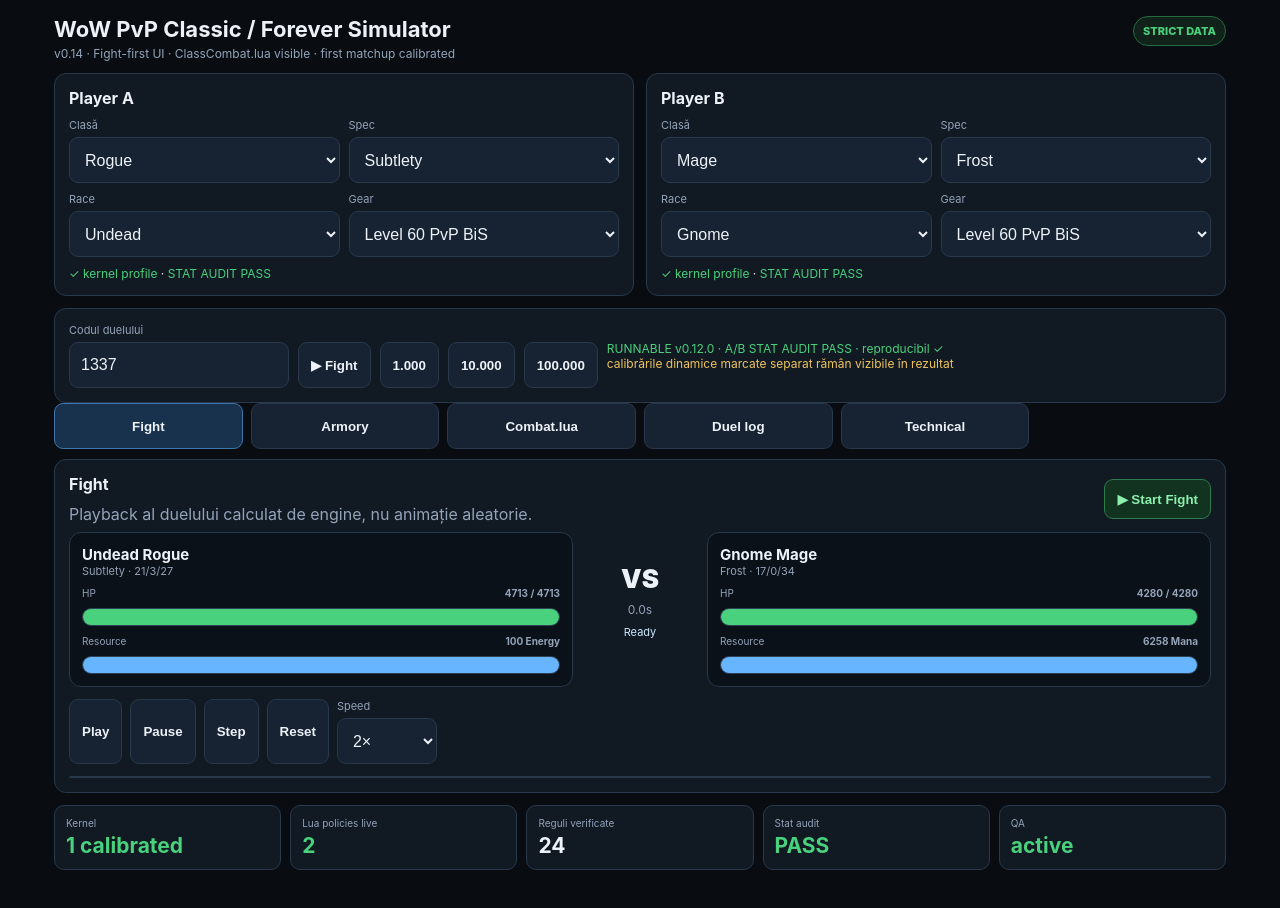
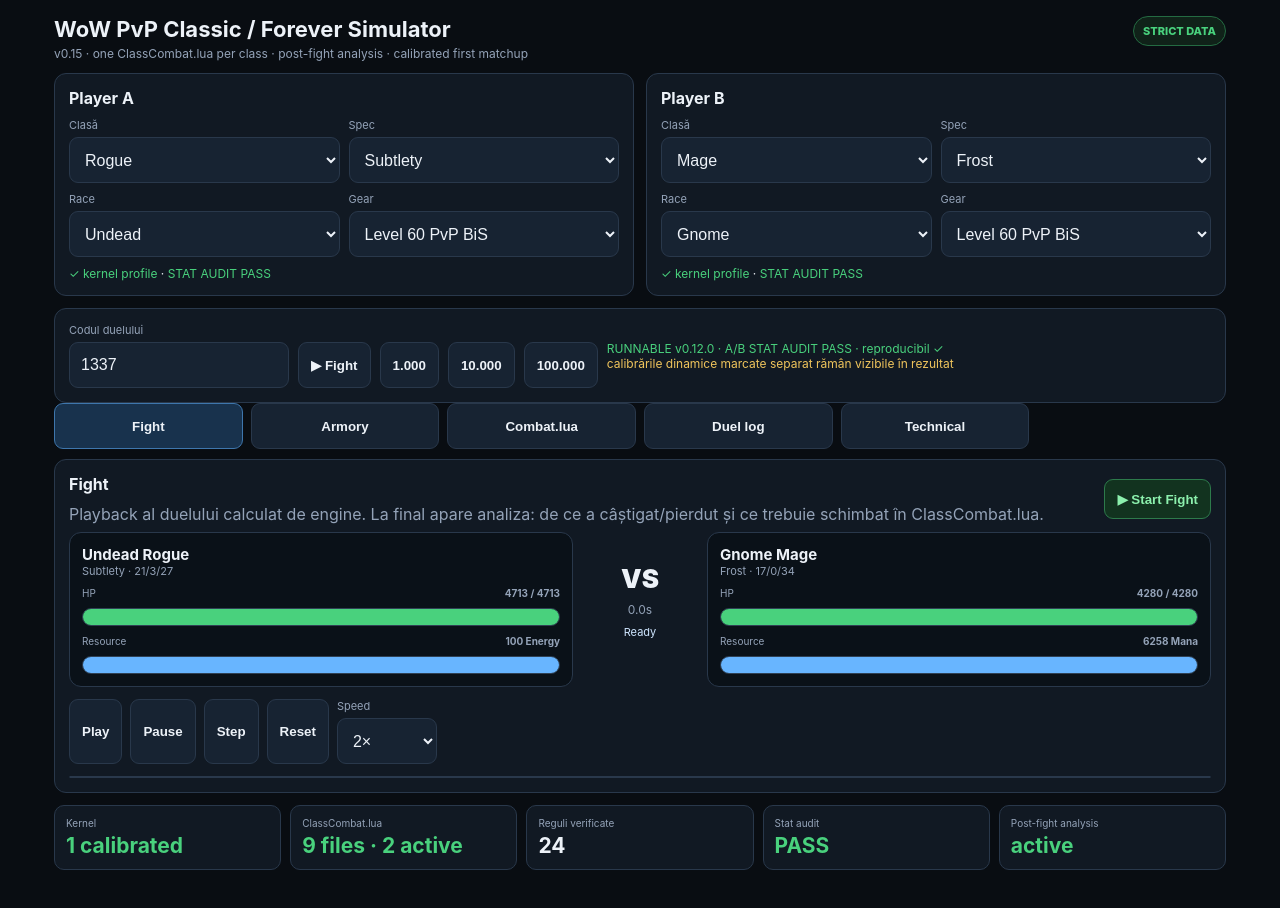
Before and after one commit to Kotzu/smallProject, a website built with Vite: page wow-pvp-sim/index.html in a window 1280 px wide. Built offline with nearby package versions, Linux system fonts and the light colour scheme; files whose address does not match are found by name.

Commit message:
Promote class-level Combat.lua architecture and post-fight analysis

```diff
--- a/wow-pvp-sim/index.html
+++ b/wow-pvp-sim/index.html
@@ -11,7 +11,7 @@
 <body>
 <main class="app">
   <header class="hero">
-    <div><h1>WoW PvP Classic / Forever Simulator</h1><p>v0.14 · Fight-first UI · ClassCombat.lua visible · first matchup calibrated</p></div>
+    <div><h1>WoW PvP Classic / Forever Simulator</h1><p>v0.15 · one ClassCombat.lua per class · post-fight analysis · calibrated first matchup</p></div>
     <div class="badge ok">STRICT DATA</div>
   </header>
 
@@ -32,7 +32,7 @@
   </nav>
 
   <section id="fight" class="tab active card">
-    <div class="combat-head"><div><h2>Fight</h2><div class="muted">Playback al duelului calculat de engine, nu animație aleatorie.</div></div><button id="fightRunBtn" class="fight-primary">▶ Start Fight</button></div>
+    <div class="combat-head"><div><h2>Fight</h2><div class="muted">Playback al duelului calculat de engine. La final apare analiza: de ce a câștigat/pierdut și ce trebuie schimbat în ClassCombat.lua.</div></div><button id="fightRunBtn" class="fight-primary">▶ Start Fight</button></div>
     <div id="fightError" class="red" style="margin:8px 0"></div>
     <div class="fight-layout">
       <article class="fighter"><div><h3>Undead Rogue</h3><div class="sub">Subtlety · 21/3/27</div></div><div class="bar-label"><span>HP</span><b id="fightRogueHp">—</b></div><div class="bar"><i id="fightRogueHpBar"></i></div><div class="bar-label"><span>Resource</span><b id="fightRogueRes">100 Energy</b></div><div class="bar resource"><i style="width:100%"></i></div></article>
@@ -45,7 +45,7 @@
 
   <section id="armory" class="tab card"><h2>Mini Armory</h2><div class="armory-grid"><article id="aArmory" class="armory-panel"></article><article id="bArmory" class="armory-panel"></article></div><div class="note">Gear, enchants și stat breakdown sunt separate de combat logic pentru audit.</div></section>
 
-  <section id="combat" class="tab card"><div class="combat-head"><div><h2>ClassCombat.lua</h2><div class="muted">Aici vezi deciziile efective ale clasei/spec-ului.</div></div><div class="combat-selector"><button class="active" data-policy="rogue">Rogue Sub</button><button data-policy="mage">Frost Mage</button></div></div><div class="arch-note"><div class="arch-box"><b>ClassCombat.lua</b><br><span class="muted">alege acțiunea</span></div><div class="arch-arrow">→</div><div class="arch-box"><b>Combat Engine</b><br><span class="muted">calculează hit / crit / damage / proc / resist</span></div></div><div id="combatPath" class="combat-path"></div><pre id="combatCode" class="code-view">Încarc…</pre><div class="note">Web-ul rulează momentan implementarea JS echivalentă din kernelul calibrat. ClassCombat.lua este acum prezent în repo și este politica lizibilă pe care o păstrăm în paralel cu engine-ul; următorul pas este parity QA între Lua și adapterul web.</div></section>
+  <section id="combat" class="tab card"><div class="combat-head"><div><h2>ClassCombat.lua — câte unul pentru fiecare clasă</h2><div class="muted">Rogue și Mage au logică activă. Celelalte 7 clase există deja ca fișiere stricte și rămân LOCKED până le verificăm spells/talents/gear.</div></div><div class="combat-selector"><button class="active" data-policy="rogue">Rogue</button><button data-policy="mage">Mage</button></div></div><div class="arch-note"><div class="arch-box"><b>ClassCombat.lua</b><br><span class="muted">alege acțiunea</span></div><div class="arch-arrow">→</div><div class="arch-box"><b>Combat Engine</b><br><span class="muted">calculează hit / crit / damage / proc / resist</span></div></div><div id="combatPath" class="combat-path"></div><pre id="combatCode" class="code-view">Încarc…</pre><div class="note">Ținta arhitecturală: comportamentul clasei se schimbă numai în ClassCombat.lua. CombatEngine.lua rămâne neutru și rezolvă regulile WoW.</div></section>
 
   <section id="duel" class="tab card"><h2>Duel log</h2><div id="duelSummary" class="duel-summary"><span class="muted">Rulează Fight.</span></div><div id="batchSummary" class="batch-summary"></div><h3 class="section-title">Timeline complet</h3><div id="timeline" class="timeline"><div class="muted">Niciun duel rulat.</div></div><div class="note">Același Cod al duelului = aceleași roll-uri și același rezultat.</div></section>
 
@@ -57,8 +57,8 @@
     <section class="tech-section"><h2>Rule lab</h2><div class="lab-grid"><div class="lab-card"><h3>Armor reduction</h3><label>Armor țintă<input id="armorInput" type="number" value="3000"></label><label>Level atacator<input id="levelInput" type="number" value="60"></label><output id="armorOut"></output></div><div class="lab-card"><h3>Spell miss</h3><label>Spell Hit %<input id="spellHitInput" type="number" step="0.1" value="3"></label><output id="spellOut"></output></div><div class="lab-card"><h3>Melee special miss</h3><label>Hit %<input id="meleeHitInput" type="number" step="0.1" value="5"></label><output id="meleeOut"></output></div></div></section>
   </div></section>
 
-  <div class="metrics"><div class="metric"><span>Kernel</span><b class="green">1 calibrated</b></div><div class="metric"><span>Lua policies live</span><b class="green">2</b></div><div class="metric"><span>Reguli verificate</span><b id="ruleCount">—</b></div><div class="metric"><span>Stat audit</span><b class="green">PASS</b></div><div class="metric"><span>QA</span><b class="green">active</b></div></div>
+  <div class="metrics"><div class="metric"><span>Kernel</span><b class="green">1 calibrated</b></div><div class="metric"><span>ClassCombat.lua</span><b class="green">9 files · 2 active</b></div><div class="metric"><span>Reguli verificate</span><b id="ruleCount">—</b></div><div class="metric"><span>Stat audit</span><b class="green">PASS</b></div><div class="metric"><span>Post-fight analysis</span><b class="green">active</b></div></div>
 </main>
-<script src="data.js"></script><script src="character-data.js"></script><script src="pvp-data.js"></script><script src="pvp-data-v010.js"></script><script src="pvp-data-v011.js"></script><script src="pvp-data-v012.js"></script><script src="classic-stat-system.js"></script><script src="armory-data.js"></script><script src="engine.js"></script><script src="character-engine.js"></script><script src="duel-engine-v011.js"></script><script src="duel-patch-v012.js"></script><script src="app.js"></script><script src="armory.js"></script><script src="qa.js"></script><script src="fight-ui.js"></script><script src="combat-viewer.js"></script>
+<script src="data.js"></script><script src="character-data.js"></script><script src="pvp-data.js"></script><script src="pvp-data-v010.js"></script><script src="pvp-data-v011.js"></script><script src="pvp-data-v012.js"></script><script src="classic-stat-system.js"></script><script src="armory-data.js"></script><script src="engine.js"></script><script src="character-engine.js"></script><script src="duel-engine-v011.js"></script><script src="duel-patch-v012.js"></script><script src="app.js"></script><script src="armory.js"></script><script src="qa.js"></script><script src="fight-analyzer.js"></script><script src="fight-ui.js"></script><script src="combat-viewer.js"></script>
 </body>
 </html>
```
